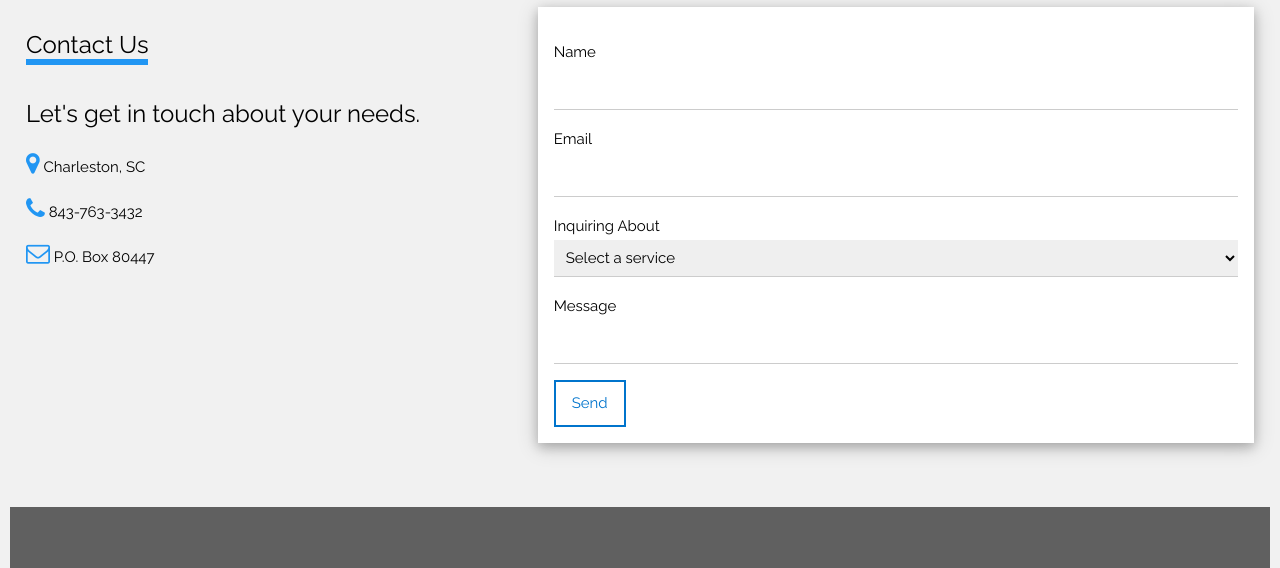
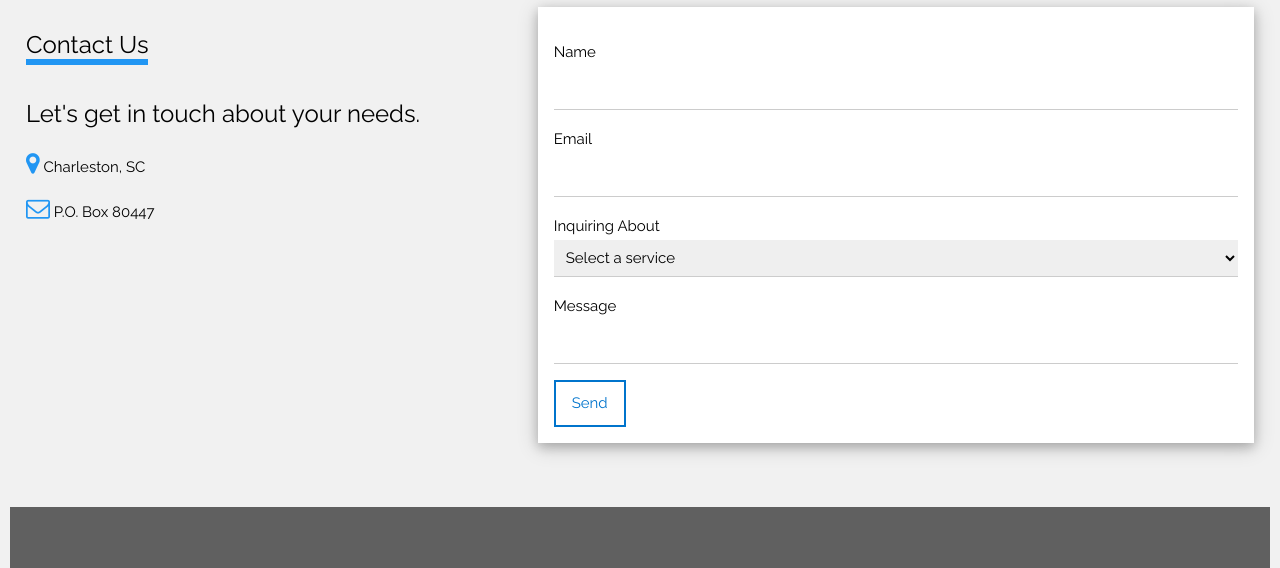
Before and after one commit to RG2341/TrueBlueHospitalityFinalDemo, a plain HTML site: page index.html in a window 1280 px wide. Shown: the part 3801-4369 px from the top of the page. Drawn offline with nearby package versions, Linux system fonts and the light colour scheme.

Commit message:
Update index.html

```diff
--- a/index.html
+++ b/index.html
@@ -421,7 +421,6 @@ ul {
       <div class="w3-padding-16"><span class="w3-xlarge w3-border-blue w3-bottombar">Contact Us</span></div>
       <h3>Let's get in touch about your needs.</h3>
       <p><i class="fa fa-map-marker w3-text-blue w3-xlarge"></i>  Charleston, SC</p>
-      <p><i class="fa fa-phone w3-text-blue w3-xlarge"></i>  843-763-3432</p>
       <p><i class="fa fa-envelope-o w3-text-blue w3-xlarge"></i>  P.O. Box 80447</p>
     </div>
     <div class="w3-col m7">
```
